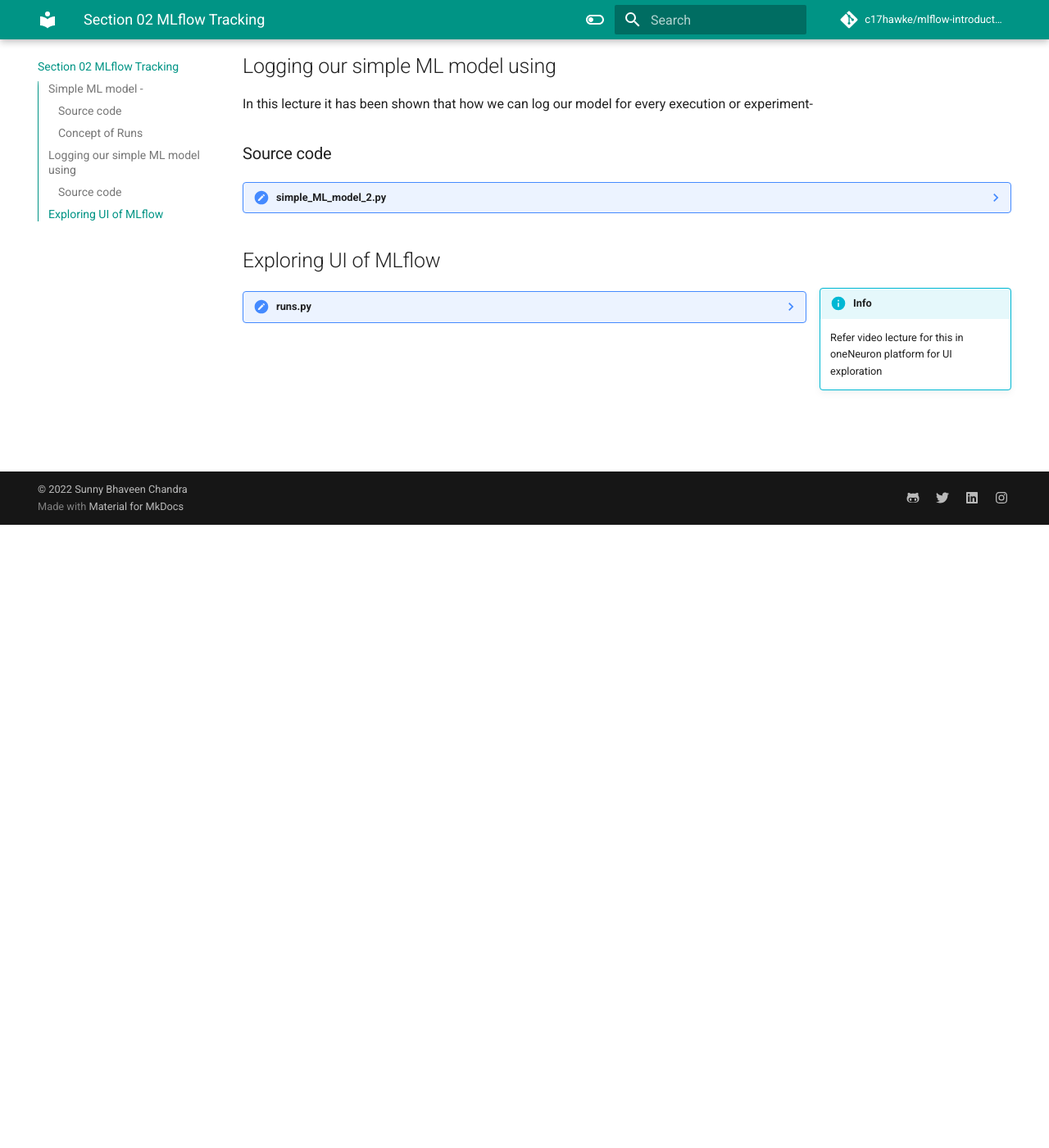
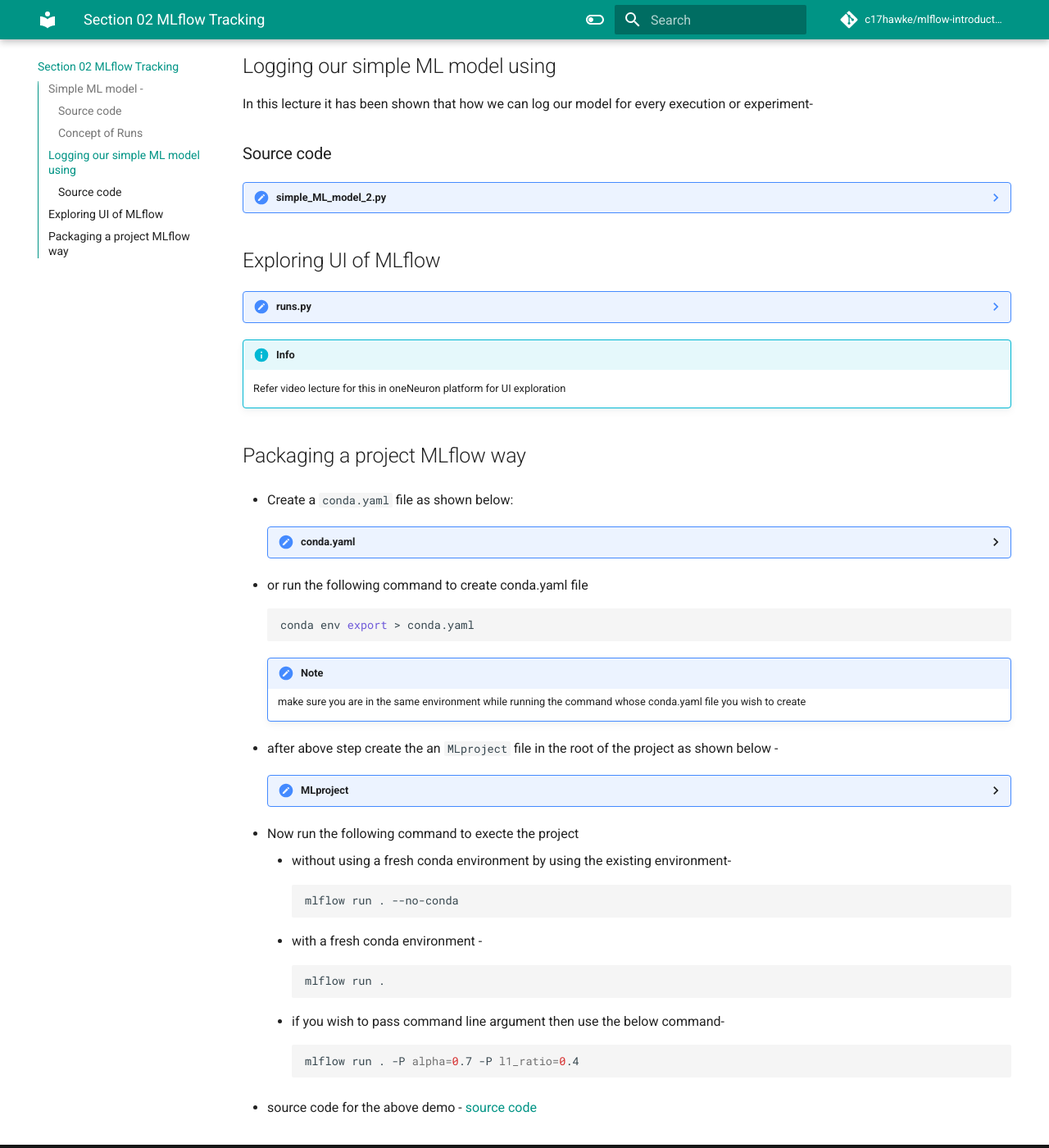
Before and after one commit to c17hawke/mlflow-introduction, an MkDocs documentation site: the page built from docs/Section_002_MLflow_Tracking.md, in a window 1280 px wide and 1400 px high, scrolled down 760 px. Shown: the whole window at 82% size. Built offline with MkDocs 1.6.1 and Material for MkDocs 9.7.7, drawn with Linux system fonts in a browser that asks for light colours; comment, search, counter and statistics services are not loaded.

Commit message:
simple packaging docs added

````diff
--- a/docs/Section_002_MLflow_Tracking.md
+++ b/docs/Section_002_MLflow_Tracking.md
@@ -195,3 +192,67 @@
     for l1 in l1_ratios:
         os.system(f"python simple_ML_model_2.py -a {alpha} -l1 {l1}")
     ```
+!!! info
+    Refer video lecture for this in oneNeuron platform for UI exploration
+
+
+## Packaging a project MLflow way
+
+* Create a `conda.yaml` file as shown below:
+
+    ??? notes "conda.yaml"
+
+        ```yaml
+        name: mlflow_tutorial
+        channels:
+            - defaults
+        dependencies:
+            - python=3.7.11=h6244533_0
+            - pip=21.2.4=py37haa95532_0
+            - pip:
+                - mlflow==1.23.1
+                - numpy==1.21.5
+                - pandas==1.3.5
+                - scikit-learn==1.0.2
+        ```
+
+* or run the following command to create conda.yaml file
+    ```bash
+    conda env export > conda.yaml
+    ```
+
+    !!! note
+        make sure you are in the same environment while running the command whose conda.yaml file you wish to create
+
+* after above step create the an `MLproject` file in the root of the project as shown below -
+
+    ??? notes "MLproject"
+
+        ```yaml
+        name: mlflow_tutorial
+
+        conda_env: conda.yaml
+
+        entry_points:
+            main:
+                parameters:
+                    alpha: {type: float, default: 0.5}
+                    l1_ratio: {type: float, default: 0.5}
+                command: "python simple_ML_model_2.py -a {alpha} -l1 {l1_ratio}"
+        ```
+
+* Now run the following command to execte the project
+    - without using a fresh conda environment by using the existing environment-
+        ```bash
+        mlflow run . --no-conda
+        ```
+    - with a fresh conda environment -
+        ```bash
+        mlflow run .
+        ```
+    - if you wish to pass command line argument then use the below command-
+        ```bash
+        mlflow run . -P alpha=0.7 -P l1_ratio=0.4
+        ```
+
+* source code for the above demo - [source code](https://github.com/c17hawke/mlflow-introduction/tree/main/mlflow-codebase/simple-ML-model-3)
````
Also changed, not shown: other parts of docs/Section_002_MLflow_Tracking.md (+0 -3 lines), docs/index.md (+1 -0 lines).
